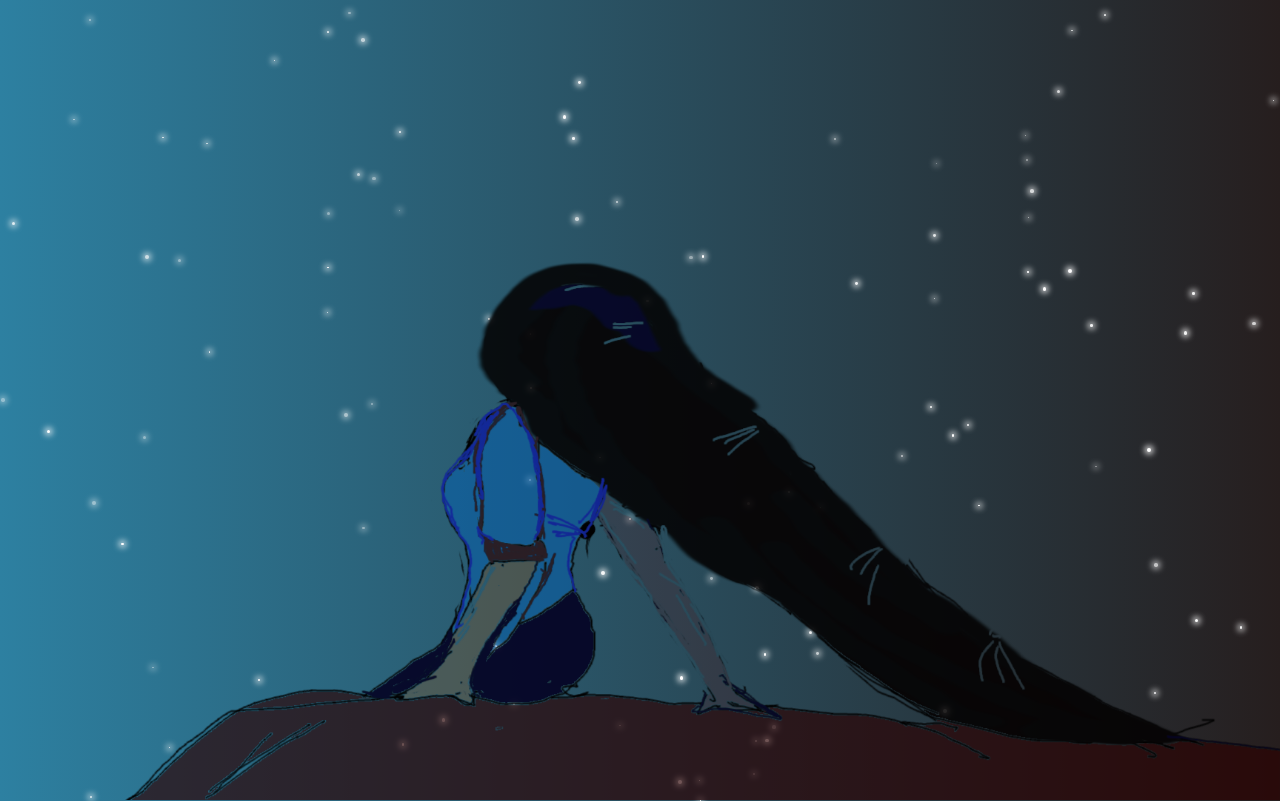
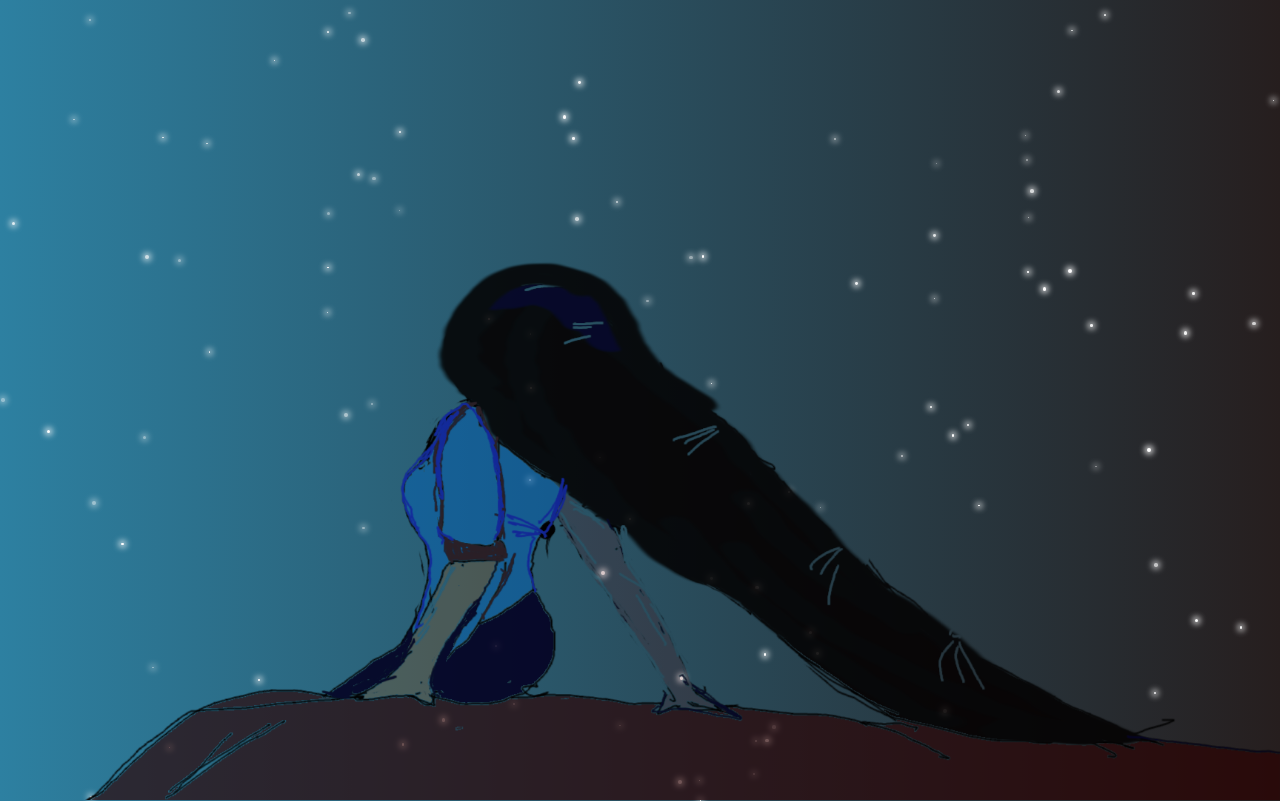
Before and after one commit to JacekWoloszczak/kobieta-gwiazdzista-noc, a plain HTML site: page index.html in a window 1280 px wide. Drawn offline with Linux system fonts and the light colour scheme.

```diff
--- a/index.html
+++ b/index.html
@@ -7,7 +7,11 @@
 </head>
 <body>
     <div class="weight">
-        <img class="image" src="./assets/kobieta gwiezdzistego nieba.png" width="1200" height="800"></img>
+
+
+
+
+        <img class="image" src="./assets/kobieta gwiezdzistego nieba.png" width="100%" height="800"></img>
 
     </div>
     <style>
```
